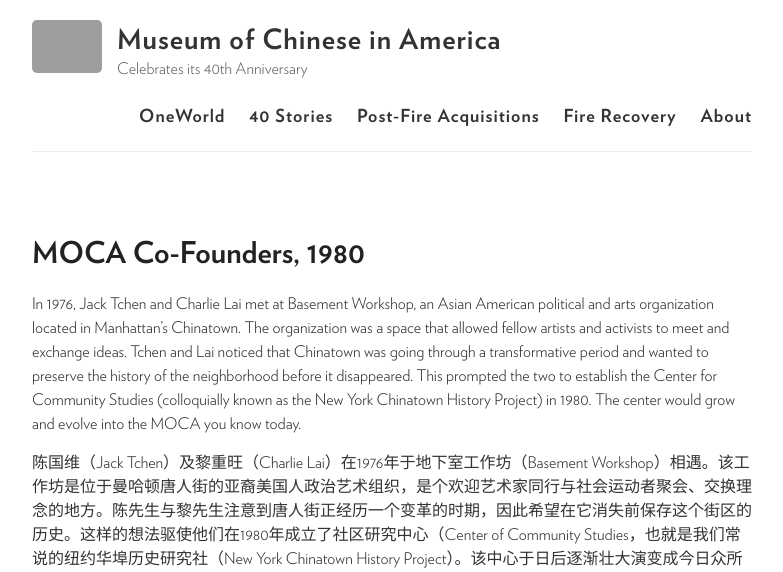
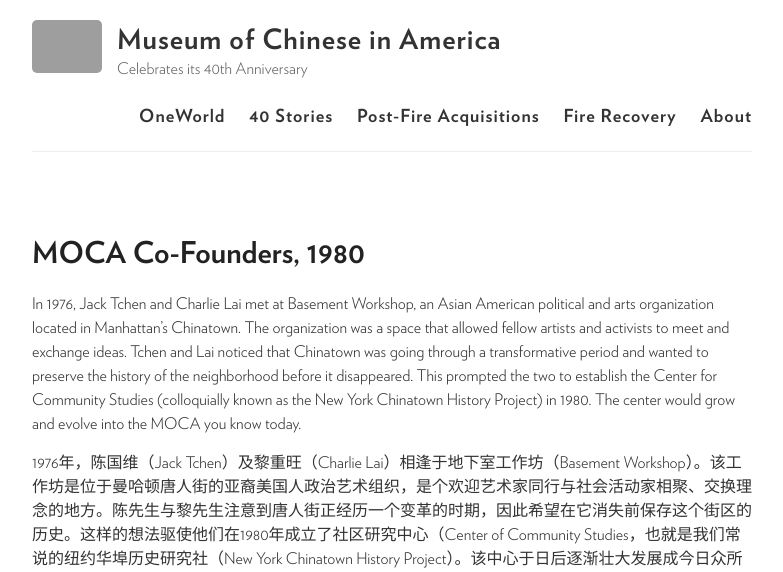
Before and after one commit to moca40/moca40.github.io, a Jekyll site: the page built from _stories/1980-01-01-co-founders.md, in a window 1280 px wide. Shown: the top 572 px of the page, without its empty margins (248-1031 px from the left). Built offline with Jekyll 4.4.1, drawn with Linux system fonts in a browser that asks for light colours; some of the changed text lies outside the part shown; grey boxes are pictures that could not be loaded.

Commit message:
Update 1980-01-01-co-founders.md

```diff
--- a/_stories/1980-01-01-co-founders.md
+++ b/_stories/1980-01-01-co-founders.md
@@ -14,6 +14,6 @@
 
 In 1976, Jack Tchen and Charlie Lai met at Basement Workshop, an Asian American political and arts organization located in Manhattan’s Chinatown.  The organization was a space that allowed fellow artists and activists to meet and exchange ideas.  Tchen and Lai noticed that Chinatown was going through a transformative period and wanted to preserve the history of the neighborhood before it disappeared.  This prompted the two to establish the Center for Community Studies (colloquially known as the New York Chinatown History Project) in 1980.  The center would grow and evolve into the MOCA you know today.
 
-陈国维（Jack Tchen）及黎重旺（Charlie Lai）在1976年于地下室工作坊（Basement Workshop）相遇。该工作坊是位于曼哈顿唐人街的亚裔美国人政治艺术组织，是个欢迎艺术家同行与社会运动者聚会、交换理念的地方。陈先生与黎先生注意到唐人街正经历一个变革的时期，因此希望在它消失前保存这个街区的历史。这样的想法驱使他们在1980年成立了社区研究中心（Center of Community Studies，也就是我们常说的纽约华埠历史研究社（New York Chinatown History Project）。该中心于日后逐渐壮大演变成今日众所周知的美国华人博物馆。
+1976年，陈国维（Jack Tchen）及黎重旺（Charlie Lai）相逢于地下室工作坊（Basement Workshop）。该工作坊是位于曼哈顿唐人街的亚裔美国人政治艺术组织，是个欢迎艺术家同行与社会活动家相聚、交换理念的地方。陈先生与黎先生注意到唐人街正经历一个变革的时期，因此希望在它消失前保存这个街区的历史。这样的想法驱使他们在1980年成立了社区研究中心（Center of Community Studies，也就是我们常说的纽约华埠历史研究社（New York Chinatown History Project）。该中心于日后逐渐壮大发展成今日众所周知的美国华人博物馆（MOCA）。
 
 {% include slideshow.html %}
```
